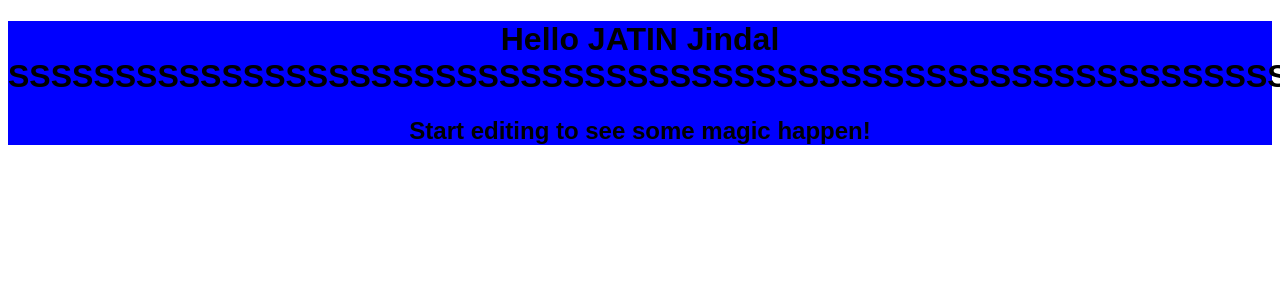
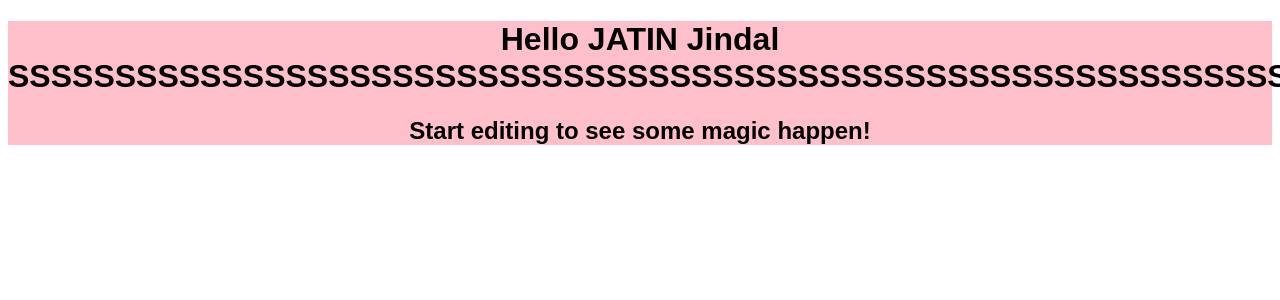
Before and after one commit to jatinjindaljj/Myreactportfoliofinal, a React (Create React App) app: page / in a window 1280 px wide. Shown: the top 300 px of the page. Built offline with nearby package versions, Linux system fonts and the light colour scheme.

Commit message:
Update styles.css

```diff
--- a/src/styles.css
+++ b/src/styles.css
@@ -1,5 +1,5 @@
 .App {
   font-family: sans-serif;
   text-align: center;
-  background: blue;
+  background: pink;
 }
```
